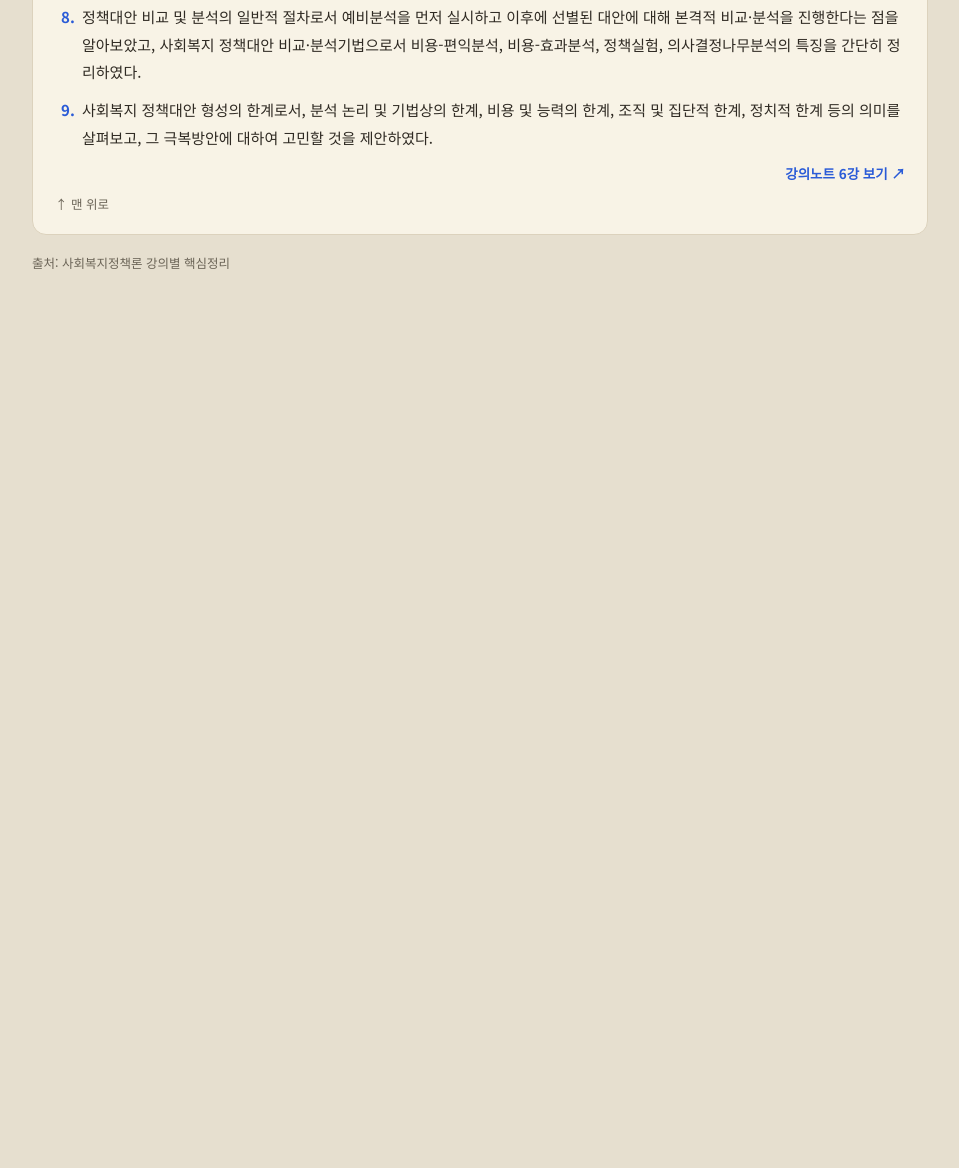
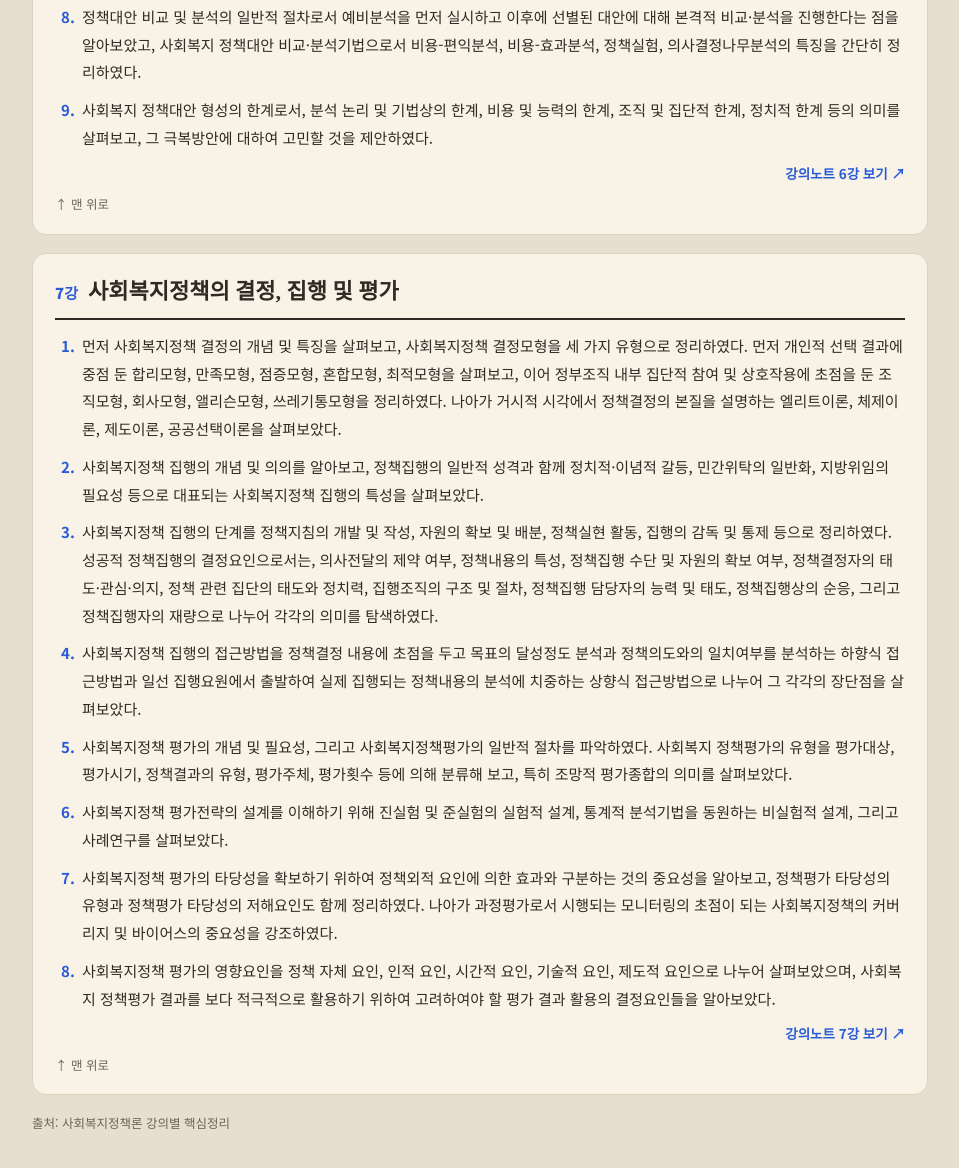
Before and after one commit to chattov/study, a plain HTML site: page 사회복지정책론_핵심정리.html in a window 1280 px wide. Shown: the part 940-2108 px from the top of the page, without its empty margins (286-1245 px from the left). Before the commit the page ends 1277 px from the top, so only its background shows below. Drawn offline with Linux system fonts and the light colour scheme.

Commit message:
사회복지정책론 핵심정리: 7강 추가
Co-Authored-By: Claude Opus 5.5 <noreply@anthropic.com>
Claude-Session: https://claude.ai/code/session_01GBtGPorzqZT5vscz3kATiE

```diff
--- a/사회복지정책론_핵심정리.html
+++ b/사회복지정책론_핵심정리.html
@@ -285,7 +285,7 @@ main{min-width:0}
 </div>
 <div class="scrim" id="scrim"></div>
 <div class="wrap">
-  <nav class="toc" id="toc" aria-label="강의 목차"><h2>목차</h2><ol><li><a href="#l6"><b>6</b><span>사회복지정책 의제 및 대안의 형성</span></a></li></ol></nav>
+  <nav class="toc" id="toc" aria-label="강의 목차"><h2>목차</h2><ol><li><a href="#l6"><b>6</b><span>사회복지정책 의제 및 대안의 형성</span></a></li><li><a href="#l7"><b>7</b><span>사회복지정책의 결정, 집행 및 평가</span></a></li></ol></nav>
   <main>
     <section class="intro">
       <h1>사회복지정책론 핵심정리</h1>
@@ -305,6 +305,19 @@ main{min-width:0}
 <li>사회복지 정책대안 형성의 한계로서, 분석 논리 및 기법상의 한계, 비용 및 능력의 한계, 조직 및 집단적 한계, 정치적 한계 등의 의미를 살펴보고, 그 극복방안에 대하여 고민할 것을 제안하였다.</li>
 </ol>
 <p class="tonote"><a href="사회복지정책론_강의노트.html#l6" target="_blank" rel="noopener">강의노트 6강 보기 ↗</a></p>
+</div><a class="totop" href="#top">↑ 맨 위로</a></section>
+    <section class="lec" id="l7"><header class="lh"><span class="no">7강</span><h2>사회복지정책의 결정, 집행 및 평가</h2></header><div class="ct">
+<ol class="ks">
+<li>먼저 사회복지정책 결정의 개념 및 특징을 살펴보고, 사회복지정책 결정모형을 세 가지 유형으로 정리하였다. 먼저 개인적 선택 결과에 중점 둔 합리모형, 만족모형, 점증모형, 혼합모형, 최적모형을 살펴보고, 이어 정부조직 내부 집단적 참여 및 상호작용에 초점을 둔 조직모형, 회사모형, 앨리슨모형, 쓰레기통모형을 정리하였다. 나아가 거시적 시각에서 정책결정의 본질을 설명하는 엘리트이론, 체제이론, 제도이론, 공공선택이론을 살펴보았다.</li>
+<li>사회복지정책 집행의 개념 및 의의를 알아보고, 정책집행의 일반적 성격과 함께 정치적·이념적 갈등, 민간위탁의 일반화, 지방위임의 필요성 등으로 대표되는 사회복지정책 집행의 특성을 살펴보았다.</li>
+<li>사회복지정책 집행의 단계를 정책지침의 개발 및 작성, 자원의 확보 및 배분, 정책실현 활동, 집행의 감독 및 통제 등으로 정리하였다. 성공적 정책집행의 결정요인으로서는, 의사전달의 제약 여부, 정책내용의 특성, 정책집행 수단 및 자원의 확보 여부, 정책결정자의 태도·관심·의지, 정책 관련 집단의 태도와 정치력, 집행조직의 구조 및 절차, 정책집행 담당자의 능력 및 태도, 정책집행상의 순응, 그리고 정책집행자의 재량으로 나누어 각각의 의미를 탐색하였다.</li>
+<li>사회복지정책 집행의 접근방법을 정책결정 내용에 초점을 두고 목표의 달성정도 분석과 정책의도와의 일치여부를 분석하는 하향식 접근방법과 일선 집행요원에서 출발하여 실제 집행되는 정책내용의 분석에 치중하는 상향식 접근방법으로 나누어 그 각각의 장단점을 살펴보았다.</li>
+<li>사회복지정책 평가의 개념 및 필요성, 그리고 사회복지정책평가의 일반적 절차를 파악하였다. 사회복지 정책평가의 유형을 평가대상, 평가시기, 정책결과의 유형, 평가주체, 평가횟수 등에 의해 분류해 보고, 특히 조망적 평가종합의 의미를 살펴보았다.</li>
+<li>사회복지정책 평가전략의 설계를 이해하기 위해 진실험 및 준실험의 실험적 설계, 통계적 분석기법을 동원하는 비실험적 설계, 그리고 사례연구를 살펴보았다.</li>
+<li>사회복지정책 평가의 타당성을 확보하기 위하여 정책외적 요인에 의한 효과와 구분하는 것의 중요성을 알아보고, 정책평가 타당성의 유형과 정책평가 타당성의 저해요인도 함께 정리하였다. 나아가 과정평가로서 시행되는 모니터링의 초점이 되는 사회복지정책의 커버리지 및 바이어스의 중요성을 강조하였다.</li>
+<li>사회복지정책 평가의 영향요인을 정책 자체 요인, 인적 요인, 시간적 요인, 기술적 요인, 제도적 요인으로 나누어 살펴보았으며, 사회복지 정책평가 결과를 보다 적극적으로 활용하기 위하여 고려하여야 할 평가 결과 활용의 결정요인들을 알아보았다.</li>
+</ol>
+<p class="tonote"><a href="사회복지정책론_강의노트.html#l7" target="_blank" rel="noopener">강의노트 7강 보기 ↗</a></p>
 </div><a class="totop" href="#top">↑ 맨 위로</a></section>
     <footer>출처: 사회복지정책론 강의별 핵심정리</footer>
   </main>
```
